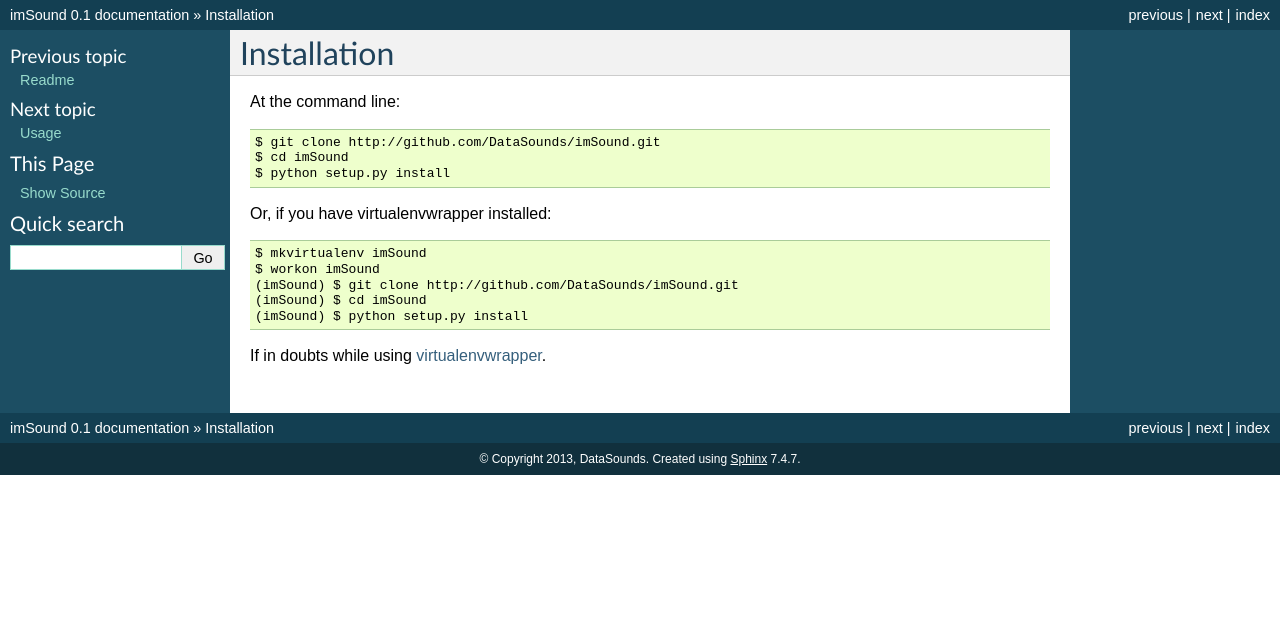
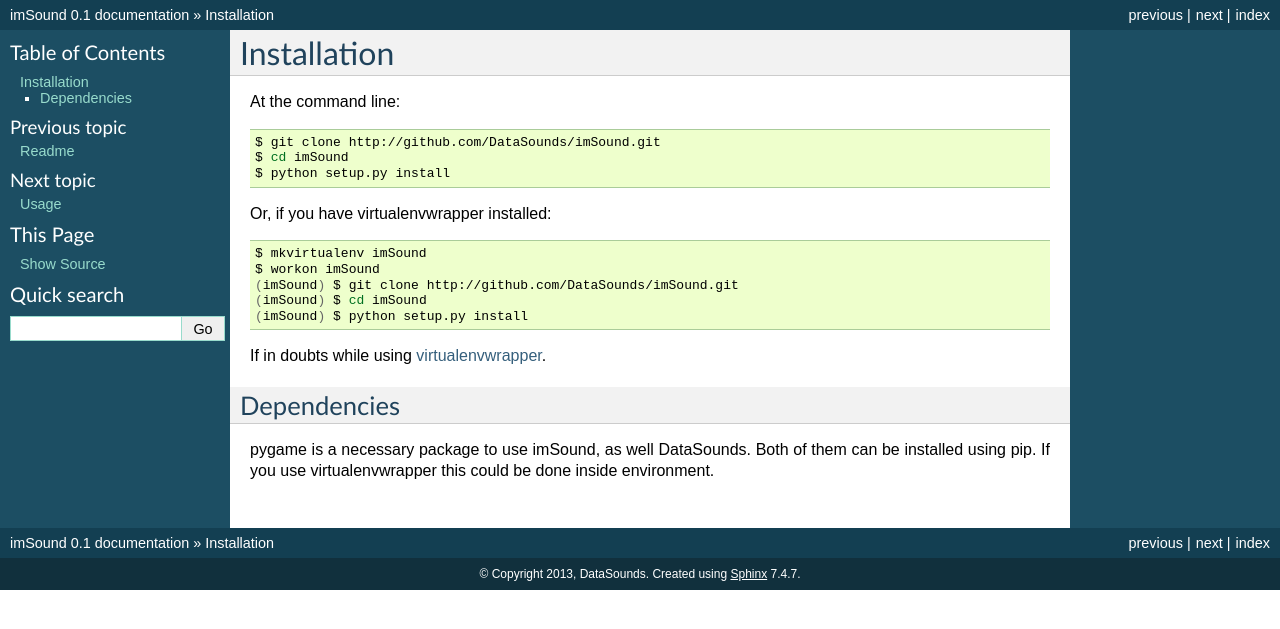
Before and after one commit to DataSounds/imSound, a Sphinx documentation site: the page built from docs/installation.rst, in a window 1280 px wide. Shown: the top 629 px of the page. Built offline with Sphinx 7.4.7, drawn with Linux system fonts in a browser that asks for light colours.

Commit message:
update requirements

```diff
--- a/docs/installation.rst
+++ b/docs/installation.rst
@@ -2,13 +2,17 @@
 Installation
 ============
 
-At the command line::
+At the command line:
+
+.. code-block:: bash
 
     $ git clone http://github.com/DataSounds/imSound.git
     $ cd imSound
     $ python setup.py install
 
-Or, if you have virtualenvwrapper installed::
+Or, if you have virtualenvwrapper installed:
+
+.. code-block:: bash
 
     $ mkvirtualenv imSound
     $ workon imSound
@@ -18,3 +22,9 @@ Or, if you have virtualenvwrapper installed::
 
 If in doubts while using `virtualenvwrapper
 <http://virtualenvwrapper.readthedocs.org/en/latest/>`_.
+
+Dependencies
+************
+pygame is a necessary package to use imSound, as well DataSounds.
+Both of them can be installed using pip. If you use virtualenvwrapper this
+could be done inside environment.
--- a/requirements.txt
+++ b/requirements.txt
@@ -0,0 +1,3 @@
+matplotlib
+pygame
+https://github.com/jtauber/sebastian/archive/master.zip
```
